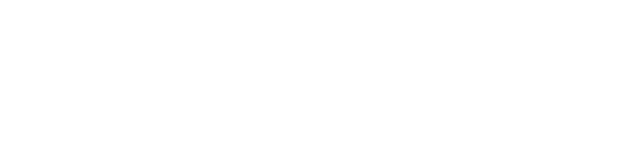
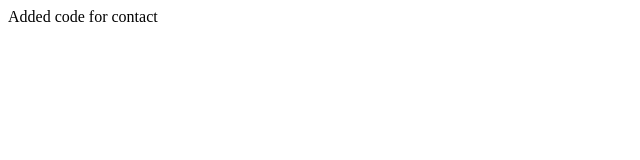
Before and after one commit to AVIVASHISHTA29/github-tut, a plain HTML site: page contact.html in a window 1280 px wide. Shown: the whole page, without its empty margins (0-640 px from the left). Drawn offline with Linux system fonts and the light colour scheme.

Commit message:
Update contact.html

```diff
--- a/contact.html
+++ b/contact.html
@@ -1 +1,3 @@
-<html></html>
+<html>
+Added code for contact
+</html>
```
